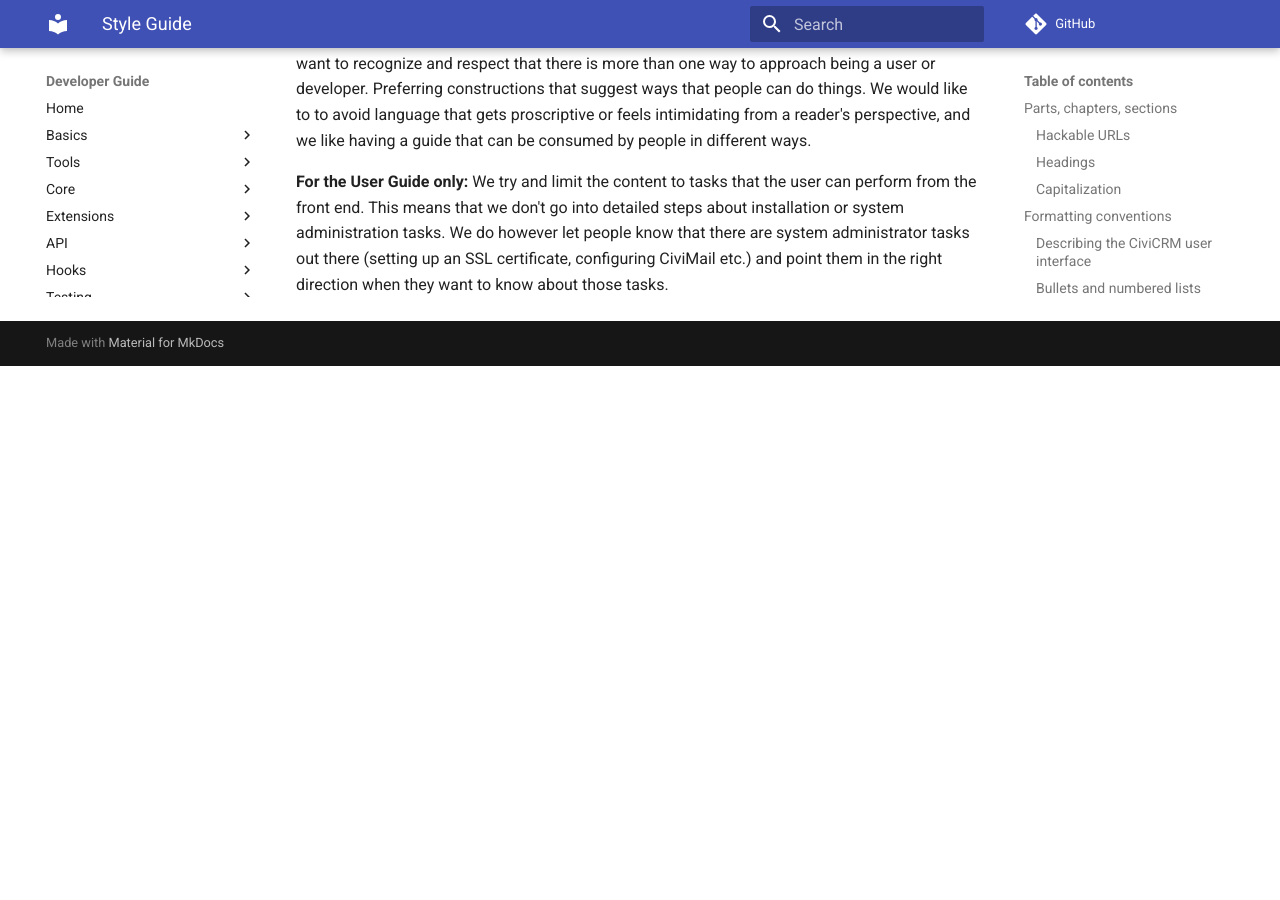
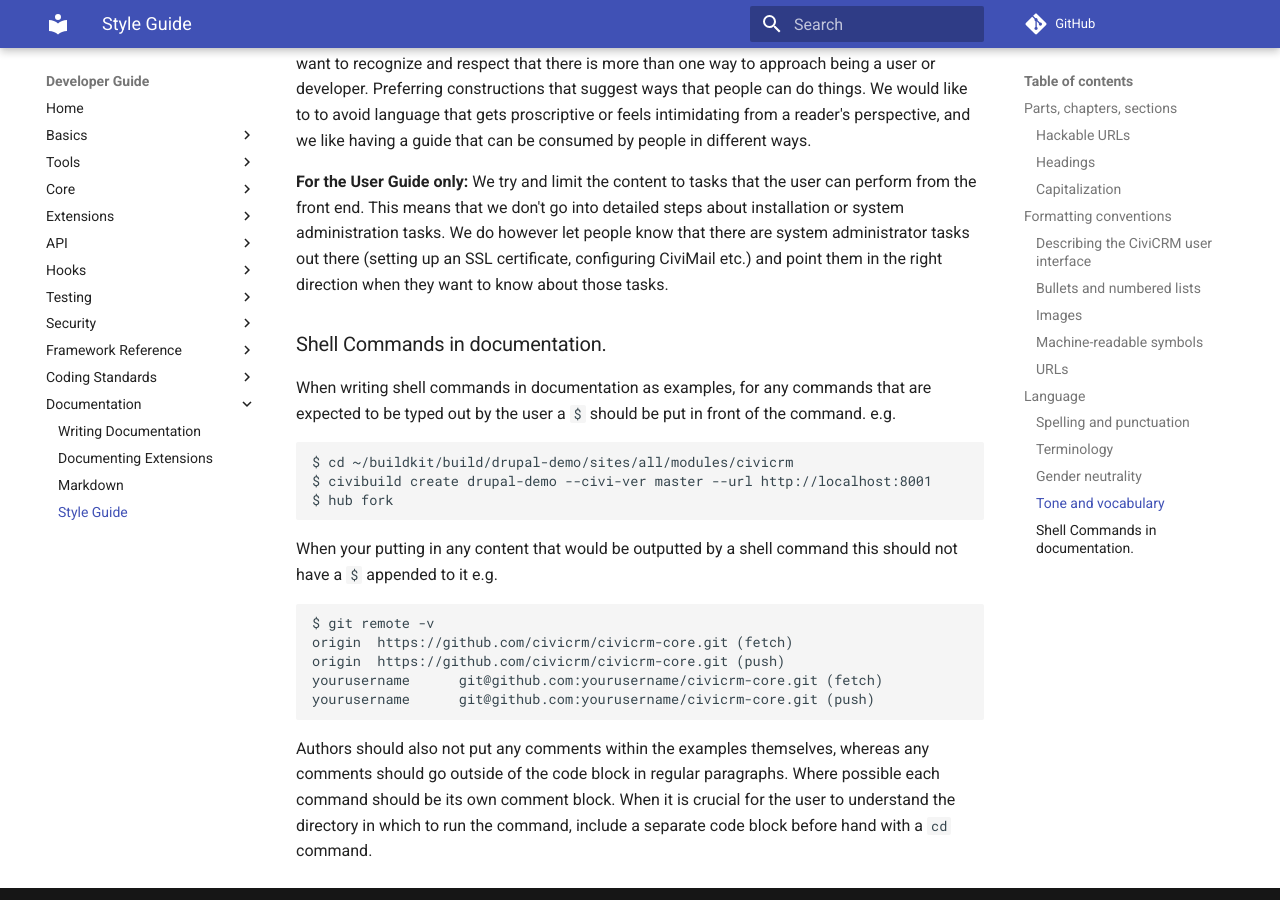
Before and after one commit to civicrm/civicrm-dev-docs, an MkDocs documentation site: the page built from docs/documentation/style-guide.md, in a window 1280 px wide and 900 px high, scrolled down 4944 px. Built offline with MkDocs 1.6.1 and Material for MkDocs 9.7.7, drawn with Linux system fonts in a browser that asks for light colours; comment, search, counter and statistics services are not loaded; old or Windows-style settings are respelled for this version of MkDocs; before the commit the page ends 5310 px from its top, so only the background shows below that.

Commit message:
Add in style guidelines on writing shell documentation as per isuse #190 proposal

````diff
--- a/docs/documentation/style-guide.md
+++ b/docs/documentation/style-guide.md
@@ -222,3 +222,26 @@
 tasks.  We do however let people know that there are system administrator tasks
 out there (setting up an SSL certificate, configuring CiviMail etc.) and point
 them in the right direction when they want to know about those tasks.
+
+
+### Shell Commands in documentation.
+
+When writing shell commands in documentation as examples, for any commands that are expected to be typed out by the user a `$` should be put in front of the command. e.g.
+
+```shell
+$ cd ~/buildkit/build/drupal-demo/sites/all/modules/civicrm
+$ civibuild create drupal-demo --civi-ver master --url http://localhost:8001
+$ hub fork
+```
+
+When your putting in any content that would be outputted by a shell command this should not have a `$` appended to it e.g.
+
+```shell
+$ git remote -v
+origin  https://github.com/civicrm/civicrm-core.git (fetch)
+origin  https://github.com/civicrm/civicrm-core.git (push)
+yourusername      git@github.com:yourusername/civicrm-core.git (fetch)
+yourusername      git@github.com:yourusername/civicrm-core.git (push)
+```
+
+Authors should also not put any comments within the examples themselves, whereas any comments should go outside of the code block in regular paragraphs. Where possible each command should be its own comment block. When it is crucial for the user to understand the directory in which to run the command, include a separate code block before hand with a `cd` command.
````
